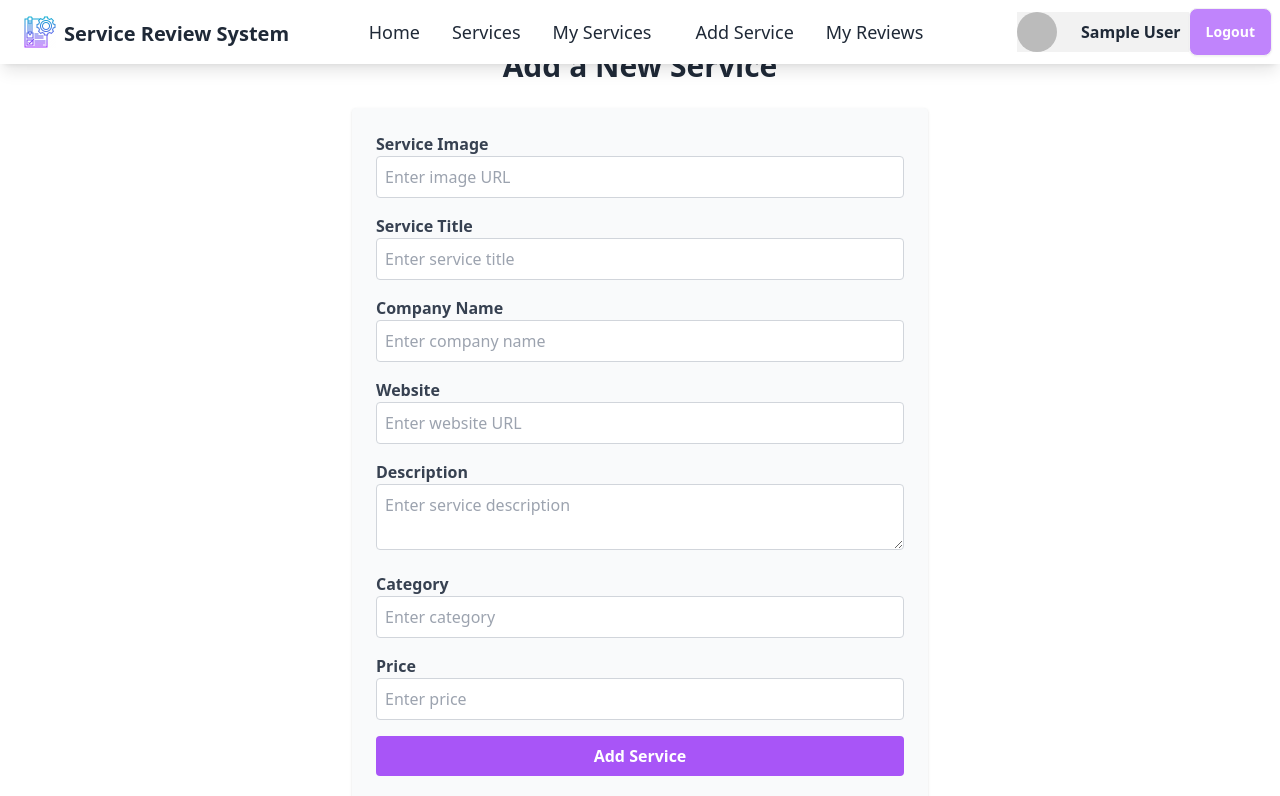
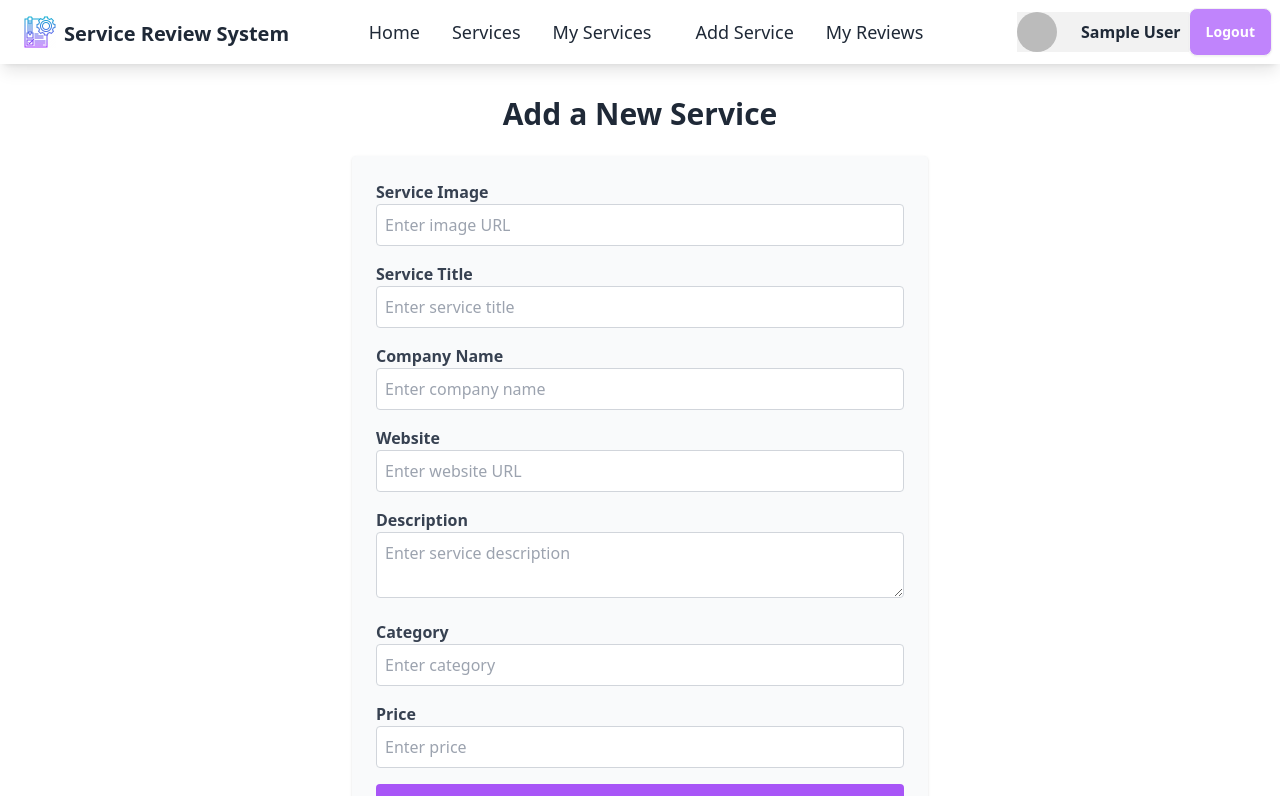
Before and after one commit to Khadija4630/review-system-client, a React (Vite) app: page /add-service in a window 1280 px wide. Shown: the top 796 px of the page. Built offline with nearby package versions, Linux system fonts and the light colour scheme; no server answers; sample sign-in values are in the browser's storage.

Commit message:
services spacing correction

```diff
--- a/src/Components/Pages/AddService.jsx
+++ b/src/Components/Pages/AddService.jsx
@@ -64,7 +64,7 @@ const AddService = () => {
         <Helmet>
         <title>Add Service | Review System</title>
       </Helmet>
-      <h2 className="text-3xl font-bold text-center mb-6 mt-4">Add a New Service</h2>
+      <h2 className="text-3xl font-bold text-center mb-6 mt-8 md:mt-20 lg:mt-16">Add a New Service</h2>
       {successMessage && (
         <div className="text-green-500 bg-green-100 p-4 rounded mb-6">
           {successMessage}
--- a/src/Components/Section/FeaturedSection.jsx
+++ b/src/Components/Section/FeaturedSection.jsx
@@ -24,7 +24,7 @@ const FeaturedServices = () => {
 
   return (
     <div >
-        <h2 className='text-center font-bold text-4xl mt-5 mb-8'> Featured Section</h2>
+        <h2 className='text-center font-bold text-4xl mt-6 mb-8'> Featured Section</h2>
     <div className="grid grid-cols-1 md:grid-cols-3 gap-6 p-6">
       {services.map((service) => (
         <motion.div key={service._id} className="card shadow-lg  rounded-lg p-3" whileHover={{ scale: 1.05 }}
```
